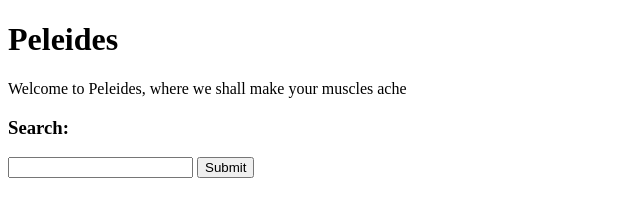
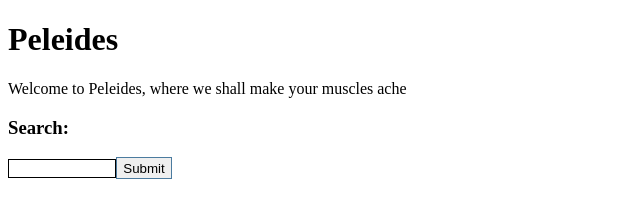
Before and after one commit to megalofyia/peleides, a plain HTML site: page index.html in a window 1280 px wide. Shown: the whole page, without its empty margins (0-640 px from the left). Drawn offline with Linux system fonts and the light colour scheme.

Commit message:
Update index.html
Reformatted searchbox to work with server get requests. Changed action to query and name to search to integrate with server file. Removed extra doctype tag from start of file.

```diff
--- a/index.html
+++ b/index.html
@@ -1,4 +1,3 @@
-<!DOCTYTPE html>
 <!DOCTYPE html>
 <html>
 <head>
@@ -9,8 +8,16 @@
 	<p>Welcome to Peleides, where we shall make your muscles ache</p>
 	<form>
 		<h3>Search: </h3>
-		<input type="text" name="exercise">
-		<button> Submit </button>
-	</form>
+		<form method="get" action="query">
+			<table cellpadding="0px" cellspacing="0px">
+				<tr>
+					<td>
+						 <input type="text" name="Search" style="width:100px; border:1px solid; height:17px; padding:0px 3px; position:relative;">
+					</td>
+					<td style="border-style:solid;border-color:#4B7B9F;border-width:1px;">
+						<input type="submit" value="Submit" style="border-style: none; width: 54px; height: 20px;">
+					</td>
+				</tr>
+			</table>
 </body>
 </html>
```
